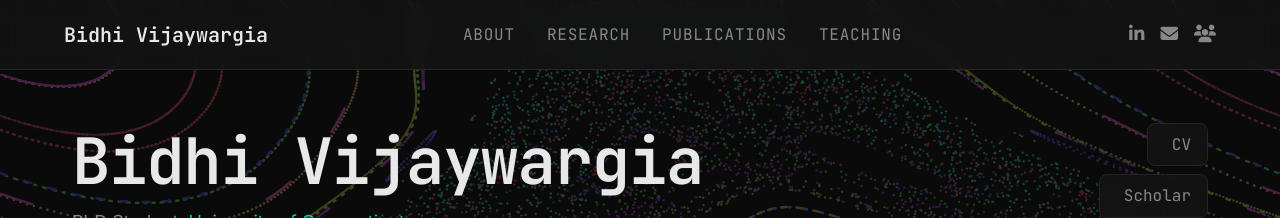
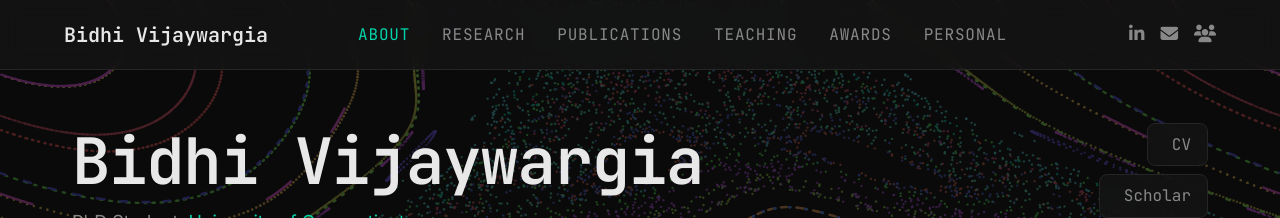
Before and after one commit to Bidhivj/Bidhivj, a Jekyll site: the page built from index.html, in a window 1280 px wide. Shown: the top 218 px of the page. Built offline with Jekyll 4.4.1, drawn with Linux system fonts in a browser that asks for light colours; a style sheet for code colours, icons or effects is not loaded.

Commit message:
Add Awards and Personal to navigation

```diff
--- a/_includes/header.html
+++ b/_includes/header.html
@@ -3,10 +3,12 @@
     <a href="#" class="nav__logo">{{ site.author.name }}</a>
 
     <ul class="nav__links">
-      <li><a href="#about" class="nav__link">About</a></li>
+      <li><a href="#home" class="nav__link">About</a></li>
       <li><a href="#research" class="nav__link">Research</a></li>
       <li><a href="#publications" class="nav__link">Publications</a></li>
       <li><a href="#teaching" class="nav__link">Teaching</a></li>
+      <li><a href="#awards" class="nav__link">Awards</a></li>
+      <li><a href="#personal" class="nav__link">Personal</a></li>
     </ul>
 
     <div class="nav__social">
@@ -38,9 +40,11 @@
 <!-- Mobile menu -->
 <div class="mobile-menu" aria-hidden="true">
   <ul class="mobile-menu__links">
-    <li><a href="#about" class="mobile-menu__link">About</a></li>
+    <li><a href="#home" class="mobile-menu__link">About</a></li>
     <li><a href="#research" class="mobile-menu__link">Research</a></li>
     <li><a href="#publications" class="mobile-menu__link">Publications</a></li>
     <li><a href="#teaching" class="mobile-menu__link">Teaching</a></li>
+    <li><a href="#awards" class="mobile-menu__link">Awards</a></li>
+    <li><a href="#personal" class="mobile-menu__link">Personal</a></li>
   </ul>
 </div>
```
